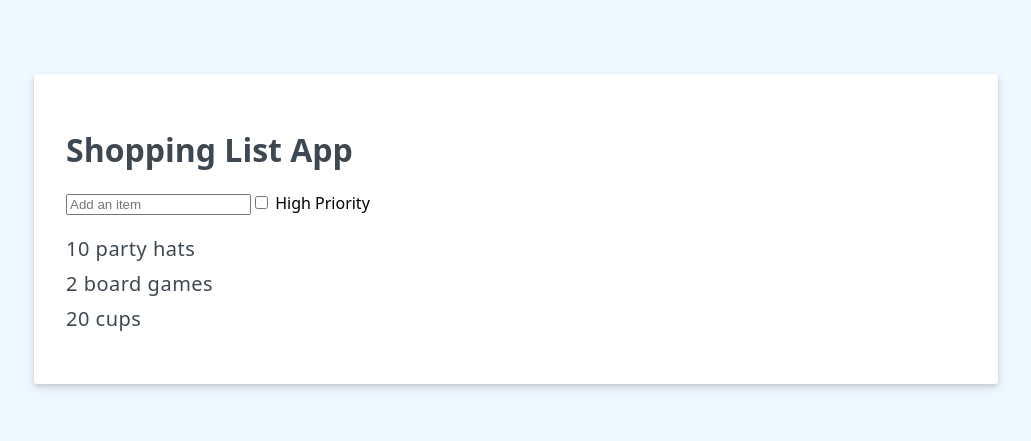
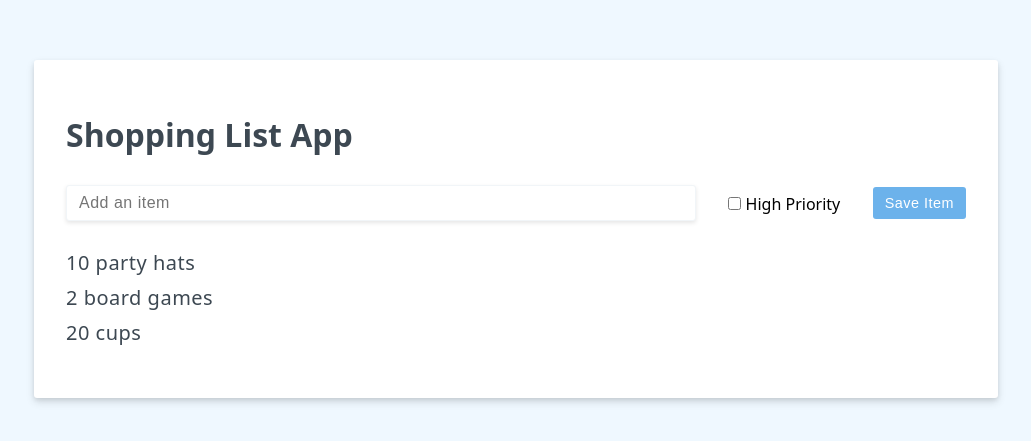
Before and after one commit to yogaajie2/vue-3-fundamentals, a Vue app: page / in a window 1280 px wide. Shown: the part 171-612 px from the top of the page, without its empty margins (124-1155 px from the left). Built offline with nearby package versions, Linux system fonts and the light colour scheme; the HTML template or start-up script is replaced by a standard one.

Commit message:
Lesson 5: User Events

```diff
--- a/src/App.vue
+++ b/src/App.vue
@@ -16,6 +16,10 @@ const newItemHighPriority = ref(false);
 <template>
   <h1>{{ header }}</h1>
 
+  <form
+    class="add-item-form"
+    @submit.prevent="items.push({ id:items.length + 1, label: newItem })"
+  >
     <input
       v-model.trim="newItem"
       type="text"
@@ -31,6 +35,11 @@ const newItemHighPriority = ref(false);
       High Priority
     </label>
 
+    <button class="btn btn-primary">
+      Save Item
+    </button>
+  </form>
+
   <ul>
     <li
       v-for="({id, label}, index) in items"
```
Lines whose indentation alone changed are shown as unchanged.
